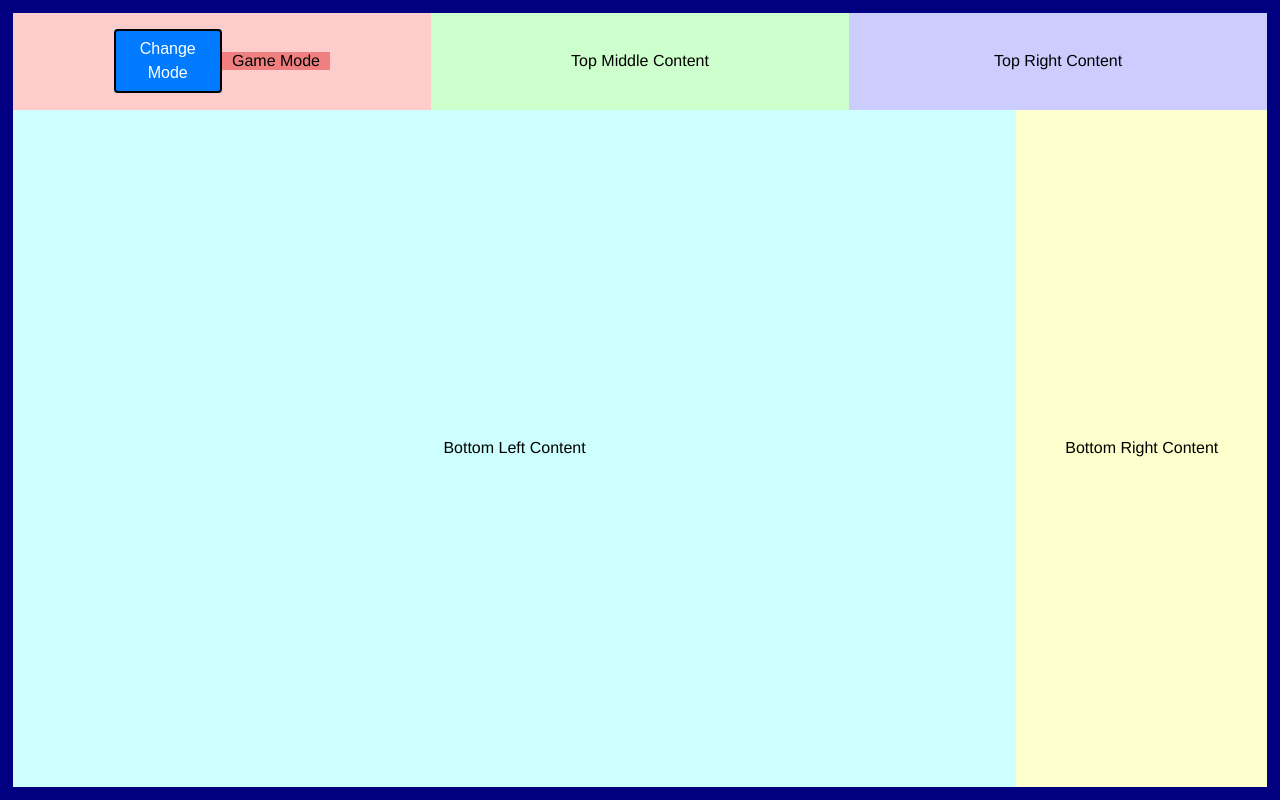
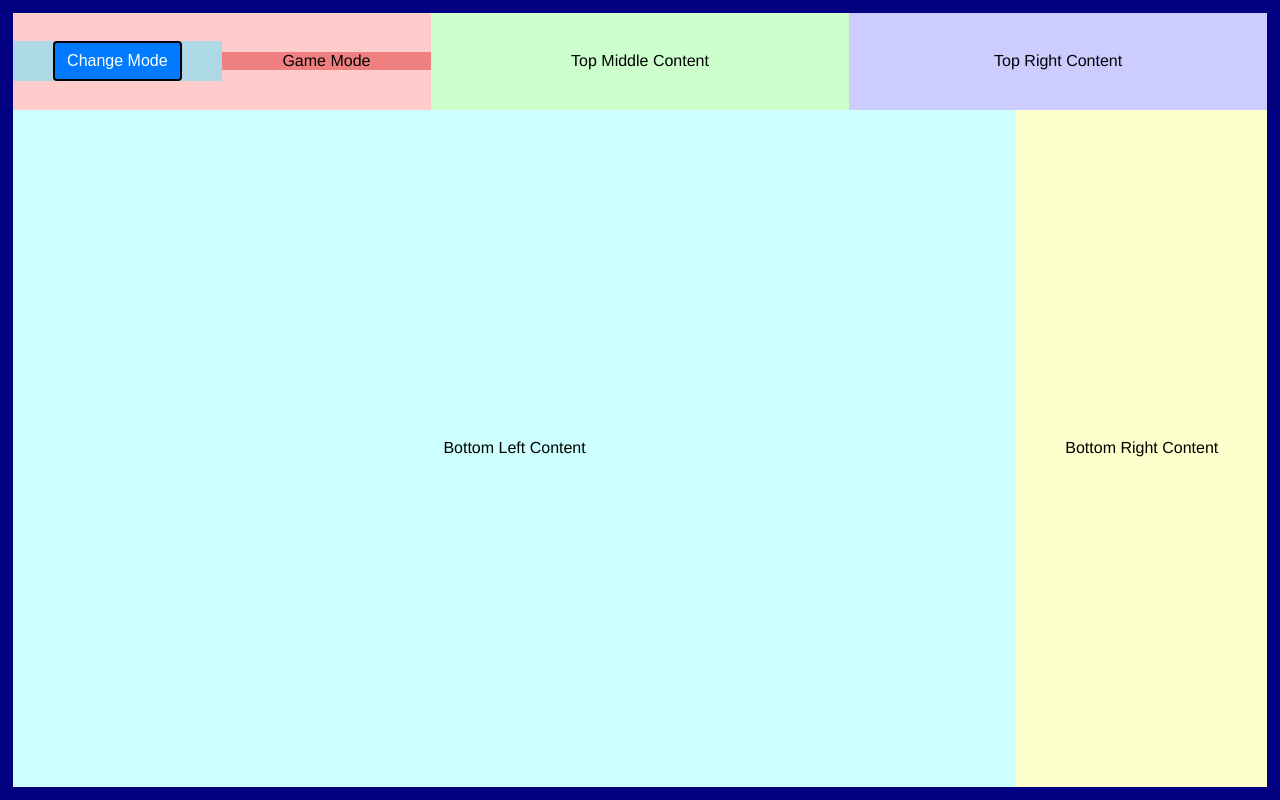
Before and after one commit to smborio/gridmap-manager, an Angular app: page / in a window 1280 px wide. Built offline with nearby package versions, Linux system fonts and the light colour scheme.

Commit message:
fixed full section in top left component flex boxes

```diff
--- a/src/app/components/top-components/top-left/top-left.component.scss
+++ b/src/app/components/top-components/top-left/top-left.component.scss
@@ -1,8 +1,14 @@
+:host{
+    width: 100%;
+    height: 100%;
+}
+
 .mode-toggle-container {
     display: flex;
-    justify-content: space-evenly;
+    justify-content: center;
     align-items: center;
     width: 100%;
+    height: 100%;
 
 
     .mode-button{
```
